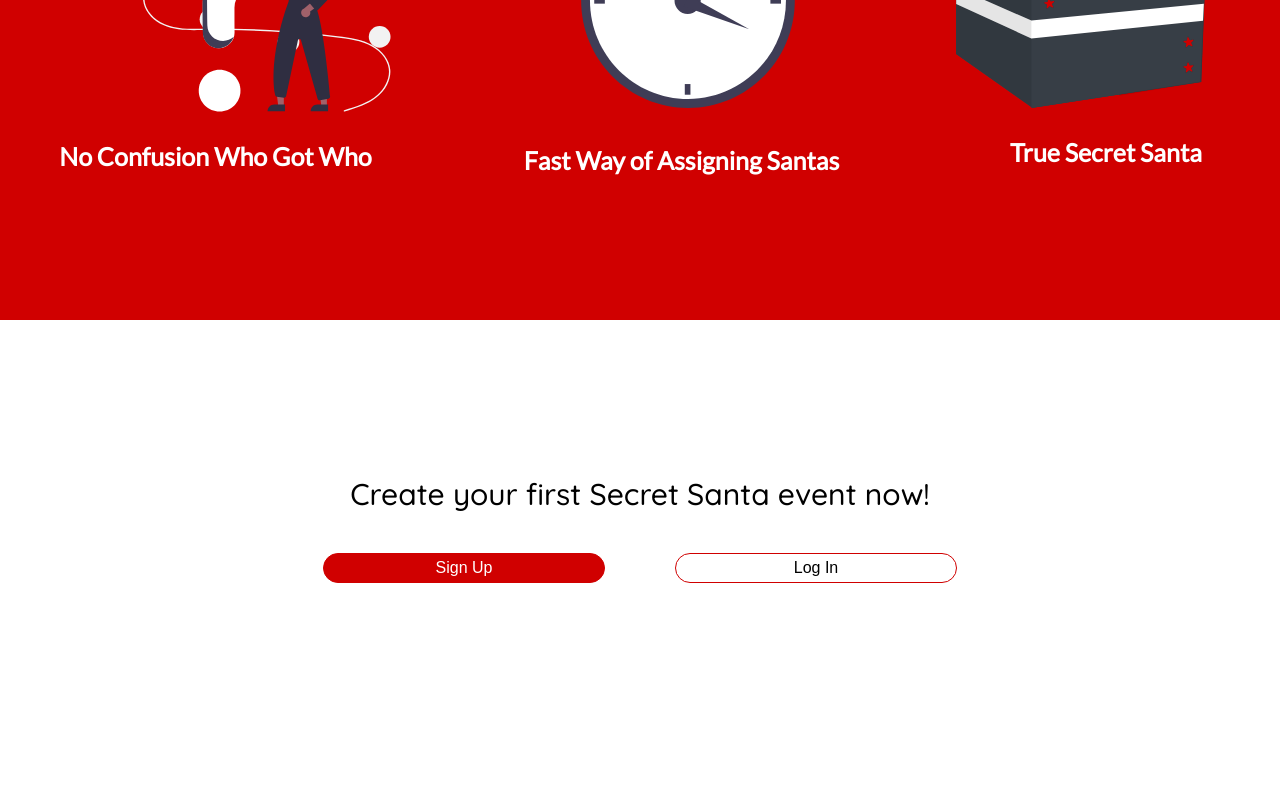
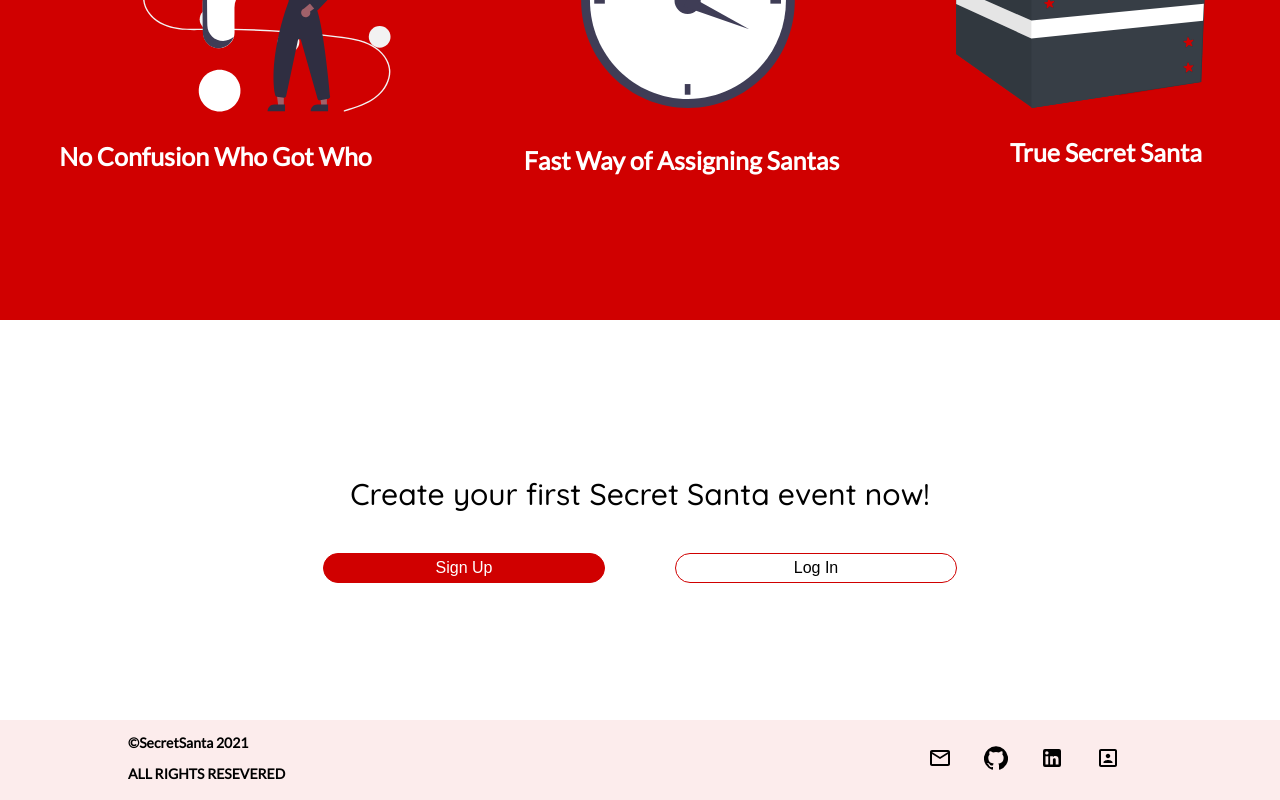
Before and after one commit to mehmetalperen/secret-santa, a React (Create React App) app: page / in a window 1280 px wide. Shown: the part 1133-1933 px from the top of the page. Before the commit the page ends 1853 px from the top, so only its background shows below. Built offline with nearby package versions, Linux system fonts and the light colour scheme.

Commit message:
footer finished. static pages are finished.

```diff
--- a/src/components/CallActionSection.jsx
+++ b/src/components/CallActionSection.jsx
@@ -56,7 +56,7 @@ export default function CallActionSection() {
 
 
 
-                `}</style>
+            `}</style>
 
         </div>
     )
--- /dev/null
+++ b/src/components/Footer.jsx
@@ -0,0 +1,110 @@
+import React from 'react'
+import MailOutlineIcon from '@material-ui/icons/MailOutline';
+import LinkedInIcon from '@material-ui/icons/LinkedIn';
+import GitHubIcon from '@material-ui/icons/GitHub';
+import PortraitIcon from '@material-ui/icons/Portrait';
+export default function Footer() {
+
+
+
+    return (
+        <div className="footer-wrapper">
+            <div className="copy-right-container">
+                <p className="copy-right">
+                ©SecretSanta {new Date().getFullYear()}
+                </p>
+                <p className="copy-right">
+                ALL RIGHTS RESEVERED
+
+                </p>
+
+            </div>
+
+            <div className="contact-container">
+
+                <a className="icon" href="mailto:mhmtalperennadi@gmail.com" >
+                    <MailOutlineIcon/>
+                </a>
+
+                <a href="https://github.com/mehmetalperen" className="icon" target="_blank">
+                    <GitHubIcon/>
+                </a>
+
+                <a href="https://www.linkedin.com/in/mehmet-nadi-03372a1b1" className="icon" target="_blank">
+                    <LinkedInIcon/>
+                </a>
+
+                <a href="https://flamboyant-dubinsky-730d49.netlify.app/" className="icon" target="_blank">
+                    <PortraitIcon/>
+                </a>
+            </div>
+
+                <style jsx>{`
+
+                    .footer-wrapper {
+                        display: flex;
+                        flex-wrap: wrap;
+                        width: 100%;
+                        justify-content: space-between;
+                        min-height: 10vh;
+                        background: rgba(222, 68, 68, 0.1);
+
+                    }
+
+                    .copy-right-container {
+                        margin: 0 10%;
+                    }
+
+                    .contact-container {
+                        margin: 0 10%;
+                        min-width: 20%;
+                        justify-content: space-evenly;
+                        display: flex;
+                        align-items: center;
+
+                    }
+
+                    .copy-right {
+                        font-family: Lato;
+                        font-style: normal;
+                        font-weight: bold;
+                        font-size: 14px;
+                        line-height: 17px;
+                    }
+                    a {
+                        text-decoration: none;
+                        color: black;
+                    }
+
+
+                    .icon:hover {
+                        color:#D00000;
+                        cursor: pointer;
+                    }
+
+                @media only screen and (max-width: 900px) {
+
+                    .footer-wrapper{
+                        min-height: 30vh;
+                    }
+
+                    .copy-right-container{
+                        width: 90%;
+                        justify-content: center;
+                        text-align: center;
+                        margin: 10% auto;
+                    }
+
+                    .contact-container{
+                        width: 90%;
+                        text-align: center;
+                        margin: 10% auto;
+                    }
+
+
+                }
+            `}</style>
+
+        </div>
+    )
+}
--- a/src/pages/Homepage.jsx
+++ b/src/pages/Homepage.jsx
@@ -3,6 +3,7 @@ import Navbar from '../components/Navbar'
 import IntroSection from '../components/IntoSection'
 import AppFeatureSection from '../components/AppFeatureSection'
 import CallActionSection from '../components/CallActionSection'
+import Footer from '../components/Footer'
 
 export default function Homepage() {
     return (
@@ -12,6 +13,7 @@ export default function Homepage() {
             <IntroSection></IntroSection>
             <AppFeatureSection/>
             <CallActionSection />
+            <Footer />
         </div>
     )
 }
```
